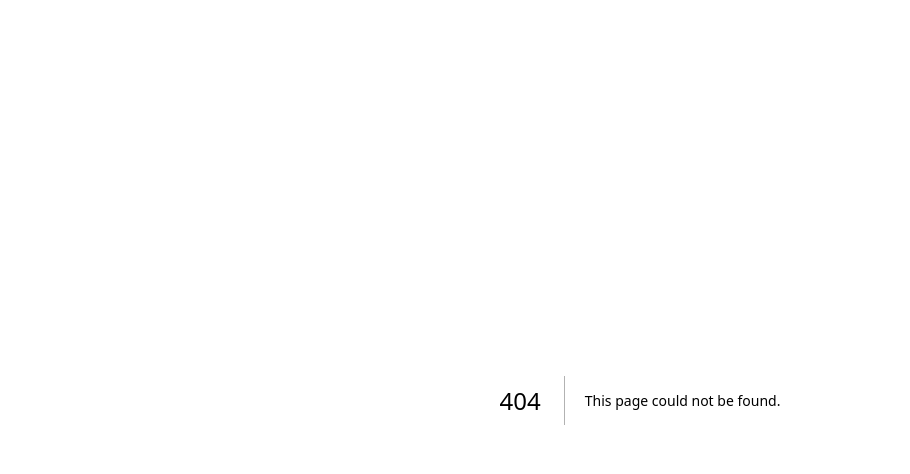
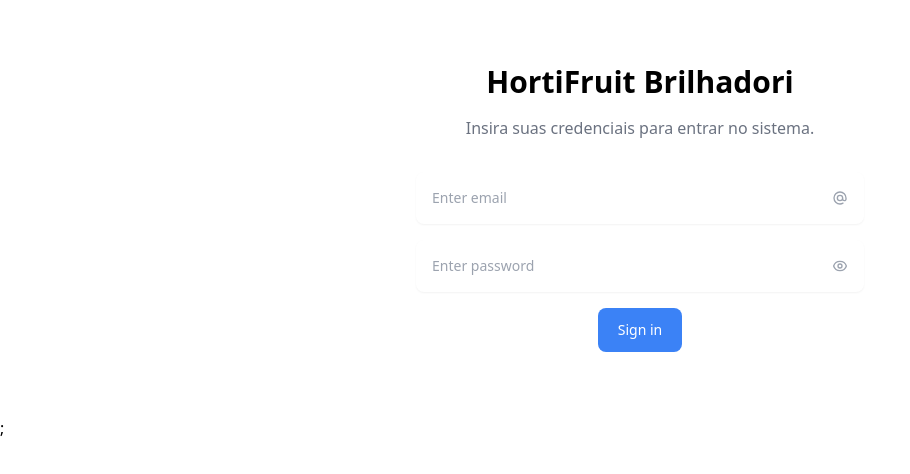
Before and after one commit to PedroLuisBrilhadori/my-pdv-front, a Next.js app: page /login in a window 1280 px wide. Before the commit this address had no page. Shown: the top 474 px of the page, without its empty margins (0-910 px from the left). Built offline with nearby package versions, Linux system fonts and the light colour scheme.

Commit message:
feat: adiciona next-auth e uma tela de login

```diff
--- a/src/pages/_app.tsx
+++ b/src/pages/_app.tsx
@@ -1,6 +1,14 @@
-import '../styles/globals.css'
-import type { AppProps } from 'next/app'
+import "../styles/globals.css";
+import type { AppProps } from "next/app";
+import { SessionProvider } from "next-auth/react";
 
-export default function App({ Component, pageProps }: AppProps) {
-  return <Component {...pageProps} />
+export default function App({
+  Component,
+  pageProps: { session, ...pageProps },
+}: AppProps) {
+  return (
+    <SessionProvider session={session}>
+      <Component {...pageProps} />;
+    </SessionProvider>
+  );
 }
--- /dev/null
+++ b/src/pages/api/auth/[...nextauth].ts
@@ -0,0 +1,33 @@
+import { NextAuthOptions } from "next-auth";
+import NextAuth from "next-auth/next";
+import CredentialsProvider from "next-auth/providers/credentials";
+
+export const authOptions: NextAuthOptions = {
+  providers: [
+    CredentialsProvider({
+      name: "Credentials",
+
+      credentials: {
+        username: { label: "Username", type: "text", placeholder: "jsmith" },
+        password: { label: "Password", type: "password" },
+      },
+
+      async authorize(credentials, req) {
+        const res = await fetch(`${process.env.API_URL}/api/user/login`, {
+          method: "POST",
+          body: JSON.stringify(credentials),
+          headers: { "Content-Type": "application/json" },
+        });
+        const user = await res.json();
+
+        if (res.ok && user) {
+          return user;
+        }
+
+        return null;
+      },
+    }),
+  ],
+};
+
+export default NextAuth(authOptions);
--- /dev/null
+++ b/src/pages/login.tsx
@@ -0,0 +1,138 @@
+import { Dispatch, SetStateAction, useState } from "react";
+
+const LoginPage = () => {
+  const [email, setEmail] = useState("");
+  const [password, setPassword] = useState("");
+  const [inputState, setInputState] = useState("password");
+
+  return (
+    <div className="mx-auto max-w-screen-xl px-4 py-16 sm:px-6 lg:px-8">
+      <HeaderInfo />
+
+      <div className="mx-auto mt-8 mb-0 max-w-md space-y-4">
+        <div>
+          <label htmlFor="email" className="sr-only">
+            Email
+          </label>
+
+          <div className="relative">
+            <input
+              type="email"
+              className="w-full rounded-lg border-gray-200 p-4 pr-12 text-sm shadow-sm"
+              placeholder="Enter email"
+              value={email}
+              onChange={(e) => setEmail(e.currentTarget.value)}
+            />
+            <DomainIcon />
+          </div>
+        </div>
+
+        <div>
+          <label htmlFor="password" className="sr-only">
+            Password
+          </label>
+
+          <div className="relative">
+            <input
+              type={inputState}
+              className="w-full rounded-lg border-gray-200 p-4 pr-12 text-sm shadow-sm"
+              placeholder="Enter password"
+              value={password}
+              onChange={(e) => setPassword(e.currentTarget.value)}
+            />
+            <EyeIcon state={inputState} setState={setInputState} />
+          </div>
+        </div>
+
+        <div className="flex items-center justify-center">
+          <button
+            type="submit"
+            className="inline-block rounded-lg bg-blue-500 px-5 py-3 text-sm font-medium text-white"
+          >
+            Sign in
+          </button>
+        </div>
+      </div>
+    </div>
+  );
+};
+
+const HeaderInfo = () => {
+  return (
+    <div className="mx-auto max-w-lg text-center">
+      <h1 className="text-2xl font-bold sm:text-3xl">HortiFruit Brilhadori</h1>
+
+      <p className="mt-4 text-gray-500">
+        Insira suas credenciais para entrar no sistema.
+      </p>
+    </div>
+  );
+};
+
+const DomainIcon = () => {
+  return (
+    <span className="absolute inset-y-0 right-0 grid place-content-center px-4">
+      <svg
+        xmlns="http://www.w3.org/2000/svg"
+        className="h-4 w-4 text-gray-400"
+        fill="none"
+        viewBox="0 0 24 24"
+        stroke="currentColor"
+      >
+        <path
+          stroke-linecap="round"
+          stroke-linejoin="round"
+          stroke-width="2"
+          d="M16 12a4 4 0 10-8 0 4 4 0 008 0zm0 0v1.5a2.5 2.5 0 005 0V12a9 9 0 10-9 9m4.5-1.206a8.959 8.959 0 01-4.5 1.207"
+        />
+      </svg>
+    </span>
+  );
+};
+
+const EyeIcon = ({
+  state,
+  setState,
+}: {
+  state: string;
+  setState: Dispatch<SetStateAction<string>>;
+}) => {
+  return (
+    <span
+      onClick={() => changeEyeState(state, setState)}
+      className="absolute inset-y-0 right-0 grid place-content-center px-4"
+    >
+      <svg
+        xmlns="http://www.w3.org/2000/svg"
+        className="h-4 w-4 text-gray-400"
+        fill="none"
+        viewBox="0 0 24 24"
+        stroke="currentColor"
+      >
+        <path
+          stroke-linecap="round"
+          stroke-linejoin="round"
+          stroke-width="2"
+          d="M15 12a3 3 0 11-6 0 3 3 0 016 0z"
+        />
+        <path
+          stroke-linecap="round"
+          stroke-linejoin="round"
+          stroke-width="2"
+          d="M2.458 12C3.732 7.943 7.523 5 12 5c4.478 0 8.268 2.943 9.542 7-1.274 4.057-5.064 7-9.542 7-4.477 0-8.268-2.943-9.542-7z"
+        />
+      </svg>
+    </span>
+  );
+};
+
+function changeEyeState(
+  state: string,
+  setState: Dispatch<SetStateAction<string>>
+) {
+  if (state === "password") return setState("text");
+
+  setState("password");
+}
+
+export default LoginPage;
```
Also changed, not shown: 1 other file (tests, documents, lock files or other folders).
